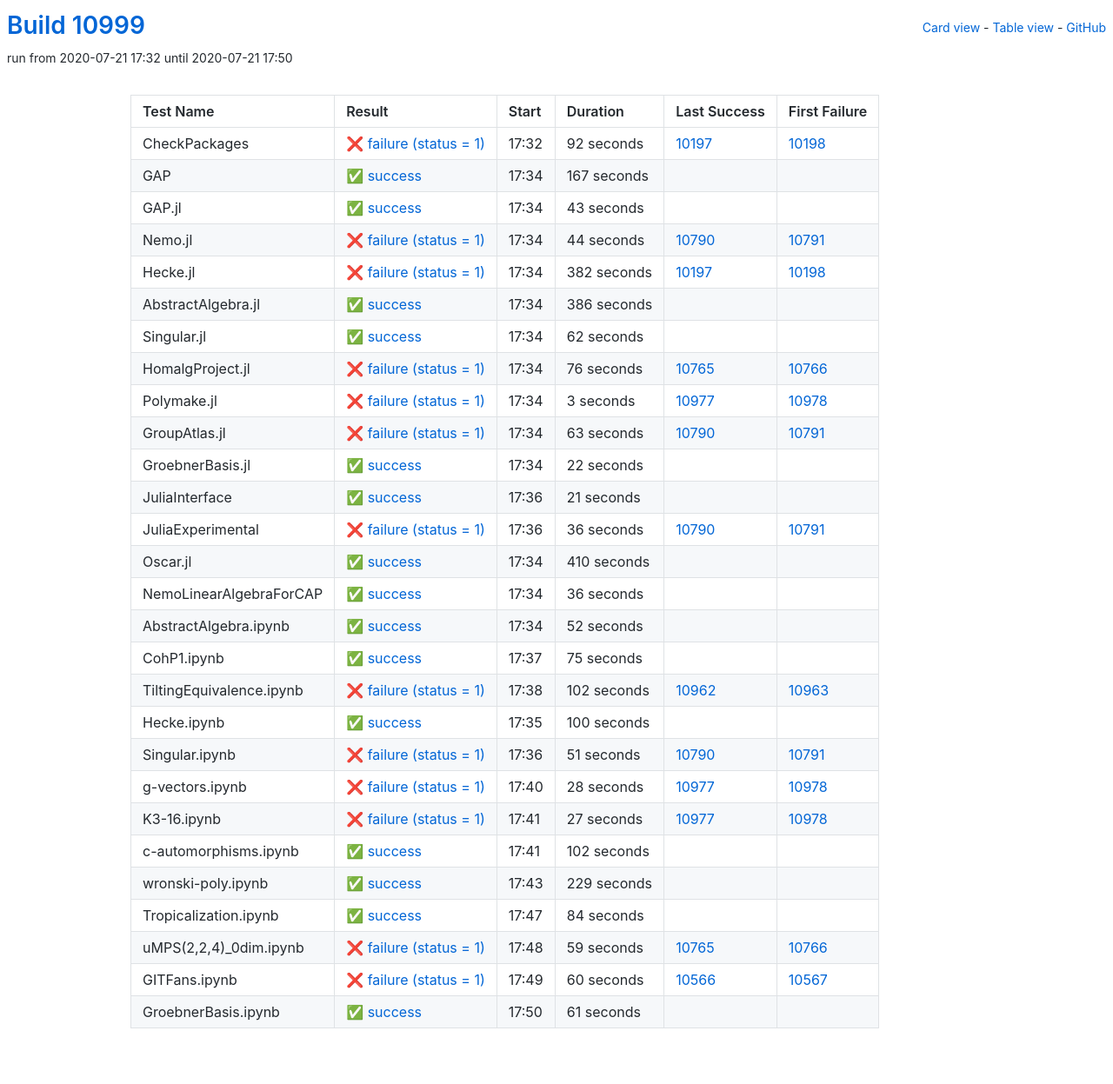
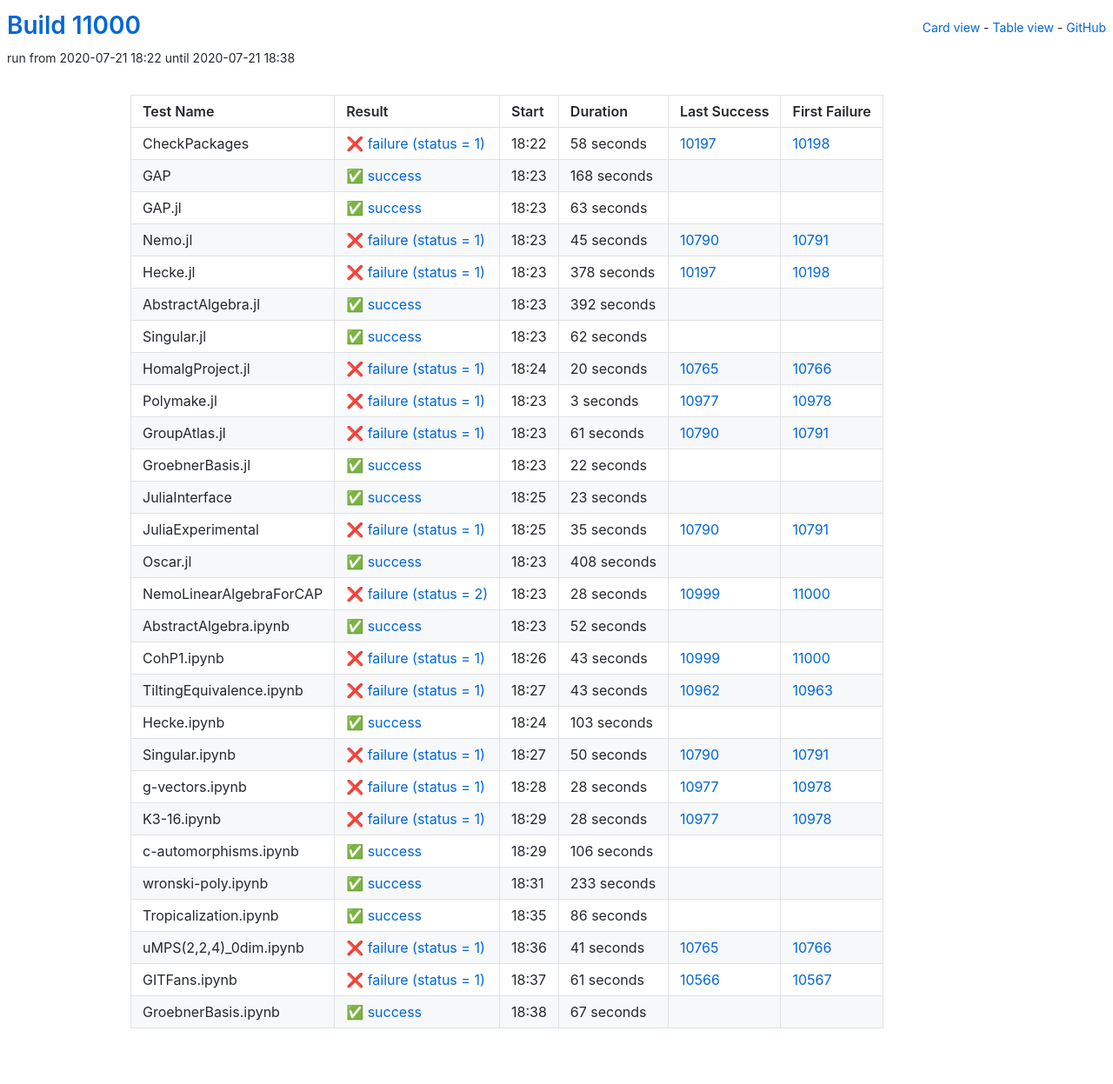
Before and after one commit to oscar-system/oscar-ci-status, a Jekyll site: the page built from table.html, in a window 1280 px wide. Shown: the whole page at 87% size. Built offline with Jekyll 4.4.1, drawn with Linux system fonts in a browser that asks for light colours.

Commit message:
Build #11000

```diff
--- a/_data/ci.yml
+++ b/_data/ci.yml
@@ -1,6 +1,6 @@
 ---
-build: 10999
-build_url: https://oscarci.mathematik.uni-kl.de/job/oscar/10999/
+build: 11000
+build_url: https://oscarci.mathematik.uni-kl.de/job/oscar/11000/
 job: oscar
 organization: oscar-system
 repo: oscar-ci-status
@@ -8,80 +8,80 @@
 tests:
 - name: CheckPackages
   id: checkpackages
-  log: https://oscarci.mathematik.uni-kl.de/job/oscar/10999/artifact/logs/build-10999/CheckPackages.log
-  start: 2020-07-21 17:32
+  log: https://oscarci.mathematik.uni-kl.de/job/oscar/11000/artifact/logs/build-11000/CheckPackages.log
+  start: 2020-07-21 18:22
   success: false
   exitcode: 1
   status: failure
-  duration: 92
+  duration: 58
   last_success: 10197
   last_success_url: https://oscarci.mathematik.uni-kl.de/job/oscar/10197/
   first_failure: 10198
   first_failure_url: https://oscarci.mathematik.uni-kl.de/job/oscar/10198/
 - name: GAP
   id: gap
-  log: https://oscarci.mathematik.uni-kl.de/job/oscar/10999/artifact/logs/build-10999/GAP.log
-  start: 2020-07-21 17:34
+  log: https://oscarci.mathematik.uni-kl.de/job/oscar/11000/artifact/logs/build-11000/GAP.log
+  start: 2020-07-21 18:23
   success: true
   exitcode: 0
   status: success
-  duration: 167
+  duration: 168
   last_success: false
   last_success_url:
   first_failure: false
   first_failure_url:
 - name: GAP.jl
   id: gap-jl
-  log: https://oscarci.mathematik.uni-kl.de/job/oscar/10999/artifact/logs/build-10999/GAP.jl.log
-  start: 2020-07-21 17:34
+  log: https://oscarci.mathematik.uni-kl.de/job/oscar/11000/artifact/logs/build-11000/GAP.jl.log
+  start: 2020-07-21 18:23
   success: true
   exitcode: 0
   status: success
-  duration: 43
+  duration: 63
   last_success: false
   last_success_url:
   first_failure: false
   first_failure_url:
 - name: Nemo.jl
   id: nemo-jl
-  log: https://oscarci.mathematik.uni-kl.de/job/oscar/10999/artifact/logs/build-10999/Nemo.jl.log
-  start: 2020-07-21 17:34
+  log: https://oscarci.mathematik.uni-kl.de/job/oscar/11000/artifact/logs/build-11000/Nemo.jl.log
+  start: 2020-07-21 18:23
   success: false
   exitcode: 1
   status: failure
-  duration: 44
+  duration: 45
   last_success: 10790
   last_success_url: https://oscarci.mathematik.uni-kl.de/job/oscar/10790/
   first_failure: 10791
   first_failure_url: https://oscarci.mathematik.uni-kl.de/job/oscar/10791/
 - name: Hecke.jl
   id: hecke-jl
-  log: https://oscarci.mathematik.uni-kl.de/job/oscar/10999/artifact/logs/build-10999/Hecke.jl.log
-  start: 2020-07-21 17:34
+  log: https://oscarci.mathematik.uni-kl.de/job/oscar/11000/artifact/logs/build-11000/Hecke.jl.log
+  start: 2020-07-21 18:23
   success: false
   exitcode: 1
   status: failure
-  duration: 382
+  duration: 378
   last_success: 10197
   last_success_url: https://oscarci.mathematik.uni-kl.de/job/oscar/10197/
   first_failure: 10198
   first_failure_url: https://oscarci.mathematik.uni-kl.de/job/oscar/10198/
 - name: AbstractAlgebra.jl
   id: abstractalgebra-jl
-  log: https://oscarci.mathematik.uni-kl.de/job/oscar/10999/artifact/logs/build-10999/AbstractAlgebra.jl.log
-  start: 2020-07-21 17:34
+  log: https://oscarci.mathematik.uni-kl.de/job/oscar/11000/artifact/logs/build-11000/AbstractAlgebra.jl.log
+  start: 2020-07-21 18:23
   success: true
   exitcode: 0
   status: success
-  duration: 386
+  duration: 392
   last_success: false
   last_success_url:
   first_failure: false
   first_failure_url:
 - name: Singular.jl
   id: singular-jl
-  log: https://oscarci.mathematik.uni-kl.de/job/oscar/10999/artifact/logs/build-10999/Singular.jl.log
-  start: 2020-07-21 17:34
+  log: https://oscarci.mathematik.uni-kl.de/job/oscar/11000/artifact/logs/build-11000/Singular.jl.log
+  start: 2020-07-21 18:23
   success: true
   exitcode: 0
   status: success
@@ -92,20 +92,20 @@
   first_failure_url:
 - name: HomalgProject.jl
   id: homalgproject-jl
-  log: https://oscarci.mathematik.uni-kl.de/job/oscar/10999/artifact/logs/build-10999/HomalgProject.jl.log
-  start: 2020-07-21 17:34
+  log: https://oscarci.mathematik.uni-kl.de/job/oscar/11000/artifact/logs/build-11000/HomalgProject.jl.log
+  start: 2020-07-21 18:24
   success: false
   exitcode: 1
   status: failure
-  duration: 76
+  duration: 20
   last_success: 10765
   last_success_url: https://oscarci.mathematik.uni-kl.de/job/oscar/10765/
   first_failure: 10766
   first_failure_url: https://oscarci.mathematik.uni-kl.de/job/oscar/10766/
 - name: Polymake.jl
   id: polymake-jl
-  log: https://oscarci.mathematik.uni-kl.de/job/oscar/10999/artifact/logs/build-10999/Polymake.jl.log
-  start: 2020-07-21 17:34
+  log: https://oscarci.mathematik.uni-kl.de/job/oscar/11000/artifact/logs/build-11000/Polymake.jl.log
+  start: 2020-07-21 18:23
   success: false
   exitcode: 1
   status: failure
@@ -116,20 +116,20 @@
   first_failure_url: https://oscarci.mathematik.uni-kl.de/job/oscar/10978/
 - name: GroupAtlas.jl
   id: groupatlas-jl
-  log: https://oscarci.mathematik.uni-kl.de/job/oscar/10999/artifact/logs/build-10999/GroupAtlas.jl.log
-  start: 2020-07-21 17:34
+  log: https://oscarci.mathematik.uni-kl.de/job/oscar/11000/artifact/logs/build-11000/GroupAtlas.jl.log
+  start: 2020-07-21 18:23
   success: false
   exitcode: 1
   status: failure
-  duration: 63
+  duration: 61
   last_success: 10790
   last_success_url: https://oscarci.mathematik.uni-kl.de/job/oscar/10790/
   first_failure: 10791
   first_failure_url: https://oscarci.mathematik.uni-kl.de/job/oscar/10791/
 - name: GroebnerBasis.jl
   id: groebnerbasis-jl
-  log: https://oscarci.mathematik.uni-kl.de/job/oscar/10999/artifact/logs/build-10999/GroebnerBasis.jl.log
-  start: 2020-07-21 17:34
+  log: https://oscarci.mathematik.uni-kl.de/job/oscar/11000/artifact/logs/build-11000/GroebnerBasis.jl.log
+  start: 2020-07-21 18:23
   success: true
   exitcode: 0
   status: success
@@ -140,56 +140,56 @@
   first_failure_url:
 - name: JuliaInterface
   id: juliainterface
-  log: https://oscarci.mathematik.uni-kl.de/job/oscar/10999/artifact/logs/build-10999/JuliaInterface.log
-  start: 2020-07-21 17:36
+  log: https://oscarci.mathematik.uni-kl.de/job/oscar/11000/artifact/logs/build-11000/JuliaInterface.log
+  start: 2020-07-21 18:25
   success: true
   exitcode: 0
   status: success
-  duration: 21
+  duration: 23
   last_success: false
   last_success_url:
   first_failure: false
   first_failure_url:
 - name: JuliaExperimental
   id: juliaexperimental
-  log: https://oscarci.mathematik.uni-kl.de/job/oscar/10999/artifact/logs/build-10999/JuliaExperimental.log
-  start: 2020-07-21 17:36
+  log: https://oscarci.mathematik.uni-kl.de/job/oscar/11000/artifact/logs/build-11000/JuliaExperimental.log
+  start: 2020-07-21 18:25
   success: false
   exitcode: 1
   status: failure
-  duration: 36
+  duration: 35
   last_success: 10790
   last_success_url: https://oscarci.mathematik.uni-kl.de/job/oscar/10790/
   first_failure: 10791
   first_failure_url: https://oscarci.mathematik.uni-kl.de/job/oscar/10791/
 - name: Oscar.jl
   id: oscar-jl
-  log: https://oscarci.mathematik.uni-kl.de/job/oscar/10999/artifact/logs/build-10999/Oscar.jl.log
-  start: 2020-07-21 17:34
+  log: https://oscarci.mathematik.uni-kl.de/job/oscar/11000/artifact/logs/build-11000/Oscar.jl.log
+  start: 2020-07-21 18:23
   success: true
   exitcode: 0
   status: success
-  duration: 410
+  duration: 408
   last_success: false
   last_success_url:
   first_failure: false
   first_failure_url:
 - name: NemoLinearAlgebraForCAP
   id: nemolinearalgebraforcap
-  log: https://oscarci.mathematik.uni-kl.de/job/oscar/10999/artifact/logs/build-10999/NemoLinearAlgebraForCAP.log
-  start: 2020-07-21 17:34
-  success: true
-  exitcode: 0
-  status: success
-  duration: 36
-  last_success: false
-  last_success_url:
-  first_failure: false
-  first_failure_url:
+  log: https://oscarci.mathematik.uni-kl.de/job/oscar/11000/artifact/logs/build-11000/NemoLinearAlgebraForCAP.log
+  start: 2020-07-21 18:23
+  success: false
+  exitcode: 2
+  status: failure
+  duration: 28
+  last_success: 10999
+  last_success_url: https://oscarci.mathematik.uni-kl.de/job/oscar/10999/
+  first_failure: 11000
+  first_failure_url: https://oscarci.mathematik.uni-kl.de/job/oscar/11000/
 - name: AbstractAlgebra.ipynb
   id: abstractalgebra-ipynb
-  log: https://oscarci.mathematik.uni-kl.de/job/oscar/10999/artifact/logs/build-10999/AbstractAlgebra.ipynb.log
-  start: 2020-07-21 17:34
+  log: https://oscarci.mathematik.uni-kl.de/job/oscar/11000/artifact/logs/build-11000/AbstractAlgebra.ipynb.log
+  start: 2020-07-21 18:23
   success: true
   exitcode: 0
   status: success
@@ -200,56 +200,56 @@
   first_failure_url:
 - name: CohP1.ipynb
   id: cohp1-ipynb
-  log: https://oscarci.mathematik.uni-kl.de/job/oscar/10999/artifact/logs/build-10999/CohP1.ipynb.log
-  start: 2020-07-21 17:37
-  success: true
-  exitcode: 0
-  status: success
-  duration: 75
-  last_success: false
-  last_success_url:
-  first_failure: false
-  first_failure_url:
-- name: TiltingEquivalence.ipynb
-  id: tiltingequivalence-ipynb
-  log: https://oscarci.mathematik.uni-kl.de/job/oscar/10999/artifact/logs/build-10999/TiltingEquivalence.ipynb.log
-  start: 2020-07-21 17:38
+  log: https://oscarci.mathematik.uni-kl.de/job/oscar/11000/artifact/logs/build-11000/CohP1.ipynb.log
+  start: 2020-07-21 18:26
   success: false
   exitcode: 1
   status: failure
-  duration: 102
+  duration: 43
+  last_success: 10999
+  last_success_url: https://oscarci.mathematik.uni-kl.de/job/oscar/10999/
+  first_failure: 11000
+  first_failure_url: https://oscarci.mathematik.uni-kl.de/job/oscar/11000/
+- name: TiltingEquivalence.ipynb
+  id: tiltingequivalence-ipynb
+  log: https://oscarci.mathematik.uni-kl.de/job/oscar/11000/artifact/logs/build-11000/TiltingEquivalence.ipynb.log
+  start: 2020-07-21 18:27
+  success: false
+  exitcode: 1
+  status: failure
+  duration: 43
   last_success: 10962
   last_success_url: https://oscarci.mathematik.uni-kl.de/job/oscar/10962/
   first_failure: 10963
   first_failure_url: https://oscarci.mathematik.uni-kl.de/job/oscar/10963/
 - name: Hecke.ipynb
   id: hecke-ipynb
-  log: https://oscarci.mathematik.uni-kl.de/job/oscar/10999/artifact/logs/build-10999/Hecke.ipynb.log
-  start: 2020-07-21 17:35
+  log: https://oscarci.mathematik.uni-kl.de/job/oscar/11000/artifact/logs/build-11000/Hecke.ipynb.log
+  start: 2020-07-21 18:24
   success: true
   exitcode: 0
   status: success
-  duration: 100
+  duration: 103
   last_success: false
   last_success_url:
   first_failure: false
   first_failure_url:
 - name: Singular.ipynb
   id: singular-ipynb
-  log: https://oscarci.mathematik.uni-kl.de/job/oscar/10999/artifact/logs/build-10999/Singular.ipynb.log
-  start: 2020-07-21 17:36
+  log: https://oscarci.mathematik.uni-kl.de/job/oscar/11000/artifact/logs/build-11000/Singular.ipynb.log
+  start: 2020-07-21 18:27
   success: false
   exitcode: 1
   status: failure
-  duration: 51
+  duration: 50
   last_success: 10790
   last_success_url: https://oscarci.mathematik.uni-kl.de/job/oscar/10790/
   first_failure: 10791
   first_failure_url: https://oscarci.mathematik.uni-kl.de/job/oscar/10791/
 - name: g-vectors.ipynb
   id: g-vectors-ipynb
-  log: https://oscarci.mathematik.uni-kl.de/job/oscar/10999/artifact/logs/build-10999/g-vectors.ipynb.log
-  start: 2020-07-21 17:40
+  log: https://oscarci.mathematik.uni-kl.de/job/oscar/11000/artifact/logs/build-11000/g-vectors.ipynb.log
+  start: 2020-07-21 18:28
   success: false
   exitcode: 1
   status: failure
@@ -260,84 +260,84 @@
   first_failure_url: https://oscarci.mathematik.uni-kl.de/job/oscar/10978/
 - name: K3-16.ipynb
   id: k3-16-ipynb
-  log: https://oscarci.mathematik.uni-kl.de/job/oscar/10999/artifact/logs/build-10999/K3-16.ipynb.log
-  start: 2020-07-21 17:41
+  log: https://oscarci.mathematik.uni-kl.de/job/oscar/11000/artifact/logs/build-11000/K3-16.ipynb.log
+  start: 2020-07-21 18:29
   success: false
   exitcode: 1
   status: failure
-  duration: 27
+  duration: 28
   last_success: 10977
   last_success_url: https://oscarci.mathematik.uni-kl.de/job/oscar/10977/
   first_failure: 10978
   first_failure_url: https://oscarci.mathematik.uni-kl.de/job/oscar/10978/
 - name: c-automorphisms.ipynb
   id: c-automorphisms-ipynb
-  log: https://oscarci.mathematik.uni-kl.de/job/oscar/10999/artifact/logs/build-10999/c-automorphisms.ipynb.log
-  start: 2020-07-21 17:41
+  log: https://oscarci.mathematik.uni-kl.de/job/oscar/11000/artifact/logs/build-11000/c-automorphisms.ipynb.log
+  start: 2020-07-21 18:29
   success: true
   exitcode: 0
   status: success
-  duration: 102
+  duration: 106
   last_success: false
   last_success_url:
   first_failure: false
   first_failure_url:
 - name: wronski-poly.ipynb
   id: wronski-poly-ipynb
-  log: https://oscarci.mathematik.uni-kl.de/job/oscar/10999/artifact/logs/build-10999/wronski-poly.ipynb.log
-  start: 2020-07-21 17:43
+  log: https://oscarci.mathematik.uni-kl.de/job/oscar/11000/artifact/logs/build-11000/wronski-poly.ipynb.log
+  start: 2020-07-21 18:31
   success: true
   exitcode: 0
   status: success
-  duration: 229
+  duration: 233
   last_success: false
   last_success_url:
   first_failure: false
   first_failure_url:
 - name: Tropicalization.ipynb
   id: tropicalization-ipynb
-  log: https://oscarci.mathematik.uni-kl.de/job/oscar/10999/artifact/logs/build-10999/Tropicalization.ipynb.log
-  start: 2020-07-21 17:47
+  log: https://oscarci.mathematik.uni-kl.de/job/oscar/11000/artifact/logs/build-11000/Tropicalization.ipynb.log
+  start: 2020-07-21 18:35
   success: true
   exitcode: 0
   status: success
-  duration: 84
+  duration: 86
   last_success: false
   last_success_url:
   first_failure: false
   first_failure_url:
 - name: uMPS(2,2,4)_0dim.ipynb
   id: umps-2-2-4-0dim-ipynb
-  log: https://oscarci.mathematik.uni-kl.de/job/oscar/10999/artifact/logs/build-10999/uMPS-2-2-4-_0dim.ipynb.log
-  start: 2020-07-21 17:48
+  log: https://oscarci.mathematik.uni-kl.de/job/oscar/11000/artifact/logs/build-11000/uMPS-2-2-4-_0dim.ipynb.log
+  start: 2020-07-21 18:36
   success: false
   exitcode: 1
   status: failure
-  duration: 59
+  duration: 41
   last_success: 10765
   last_success_url: https://oscarci.mathematik.uni-kl.de/job/oscar/10765/
   first_failure: 10766
   first_failure_url: https://oscarci.mathematik.uni-kl.de/job/oscar/10766/
 - name: GITFans.ipynb
   id: gitfans-ipynb
-  log: https://oscarci.mathematik.uni-kl.de/job/oscar/10999/artifact/logs/build-10999/GITFans.ipynb.log
-  start: 2020-07-21 17:49
+  log: https://oscarci.mathematik.uni-kl.de/job/oscar/11000/artifact/logs/build-11000/GITFans.ipynb.log
+  start: 2020-07-21 18:37
   success: false
   exitcode: 1
   status: failure
-  duration: 60
+  duration: 61
   last_success: 10566
   last_success_url: https://oscarci.mathematik.uni-kl.de/job/oscar/10566/
   first_failure: 10567
   first_failure_url: https://oscarci.mathematik.uni-kl.de/job/oscar/10567/
 - name: GroebnerBasis.ipynb
   id: groebnerbasis-ipynb
-  log: https://oscarci.mathematik.uni-kl.de/job/oscar/10999/artifact/logs/build-10999/GroebnerBasis.ipynb.log
-  start: 2020-07-21 17:50
+  log: https://oscarci.mathematik.uni-kl.de/job/oscar/11000/artifact/logs/build-11000/GroebnerBasis.ipynb.log
+  start: 2020-07-21 18:38
   success: true
   exitcode: 0
   status: success
-  duration: 61
+  duration: 67
   last_success: false
   last_success_url:
   first_failure: false
```
Also changed, not shown: README.md.
